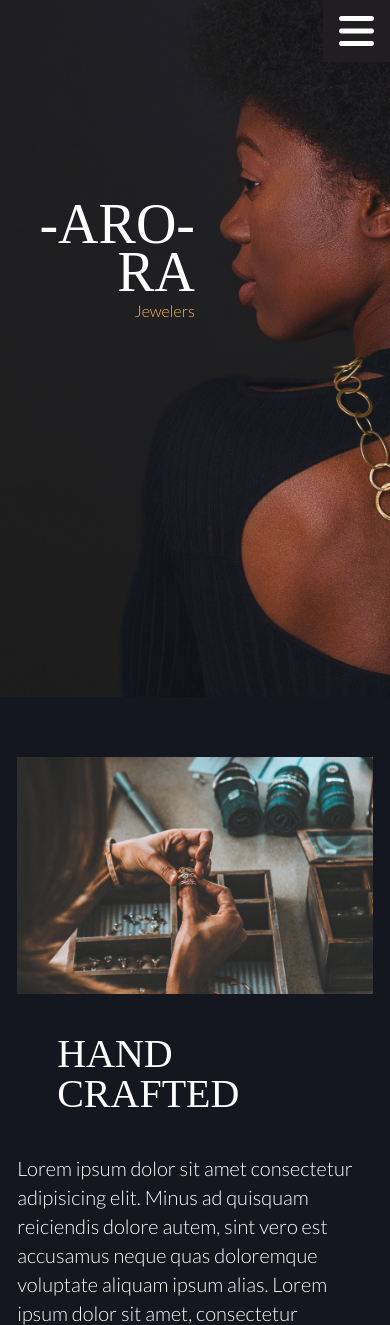
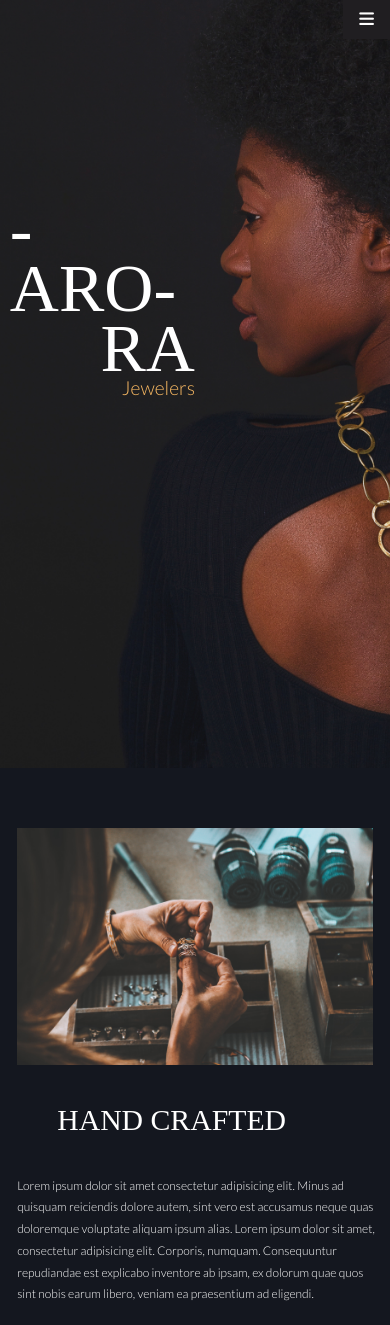
Before and after one commit to kingofkaties/katie-king-project-one, a plain HTML site: page index.html in a window 390 px wide. Shown: the top 1325 px of the page. Drawn offline with Linux system fonts and the light colour scheme; a web font is replaced by a local one.

Commit message:
Changed line-height to ems

```diff
--- a/styles.css
+++ b/styles.css
@@ -46,7 +46,7 @@ img {
 }
 
 html {
-    font-size: 1rem;
+    font-size: 100%;
 }
 
 /* colours */
@@ -71,7 +71,8 @@ p,
 label,
 .btn,
 .social,
-header a:hover {
+header a:hover,
+header i {
     color: #fff;
 }
 
@@ -102,6 +103,10 @@ footer a,
 
 /* font sizes */
 
+h1 {
+    font-size: 10.125em;
+}
+
 h3 {
     font-size: 3.1em;
 }
@@ -113,6 +118,11 @@ label {
     font-family: "lato";
 }
 
+.read-more,
+h5 {
+    font-size: 1.5625em;
+}
+
 p,
 label {
     font-weight: 300;
@@ -120,11 +130,11 @@ label {
 
 a,
 p {
-    line-height: 29px;
+    line-height: 1.8125em;
 }
 
 label {
-    line-height: 40px;
+    line-height: 3em;
 }
 
 h1,
@@ -138,13 +148,13 @@ footer a,
 }
 
 p,
-header a {
+header a,
+footer a {
     font-size: 1.25em;
 }
 
 footer p {
     font-size: 0.9375em;
-
 }
 
 a {
@@ -160,8 +170,7 @@ a {
     margin-top: 30px;
     padding: 5px;
     border: #faba63 2px solid;
-    font-size: 1.5625em;
-    line-height: 29px;
+    line-height: 1.2em;
 }
 
 .read-more:hover {
@@ -199,10 +208,9 @@ header .inner-wrapper {
 }
 
 h1 {
-    font-size: 10.125em;
     float: right;
     clear: both;
-    line-height: 140.4px
+    line-height: 0.87em;
 }
 
 h2 {
@@ -210,7 +218,6 @@ h2 {
     font-weight: 300;
     float: right;
     clear: both;
-    line-height: 46px;
 }
 
 /* nav */
@@ -270,7 +277,9 @@ LATEST COLLECTION STYLES
 
 
 
-/* ICONS SECTION */
+/*
+ICONS SECTION
+*/
 
 .icon {
     float: left;
@@ -284,9 +293,9 @@ i {
     margin-bottom: 15px;
 }
 
-
-
-/* GRID SECTION */
+/*
+GRID SECTION
+*/
 
 .grid-img-1,
 .grid-img-2,
@@ -314,14 +323,6 @@ i {
 }
 
 /* FOOTER STYLES */
-
-h5 {
-    font-size: 25px;
-}
-
-footer a {
-    font-size: 20px;
-}
 
 footer nav,
 .newsletter-signup,
@@ -385,9 +386,6 @@ MEDIA QUERIES
 
 @media (max-width: 1100px) {
 
-    /* ajusting font size */
-
-
     /* compressing footer */
     footer nav,
     .newsletter-signup,
@@ -433,6 +431,10 @@ MEDIA QUERIES
 
 @media (max-width: 940px) {
 
+    html {
+        font-size: 80%;
+    }
+
     /* ajusting grid margins */
     .grid-text-1 {
         padding: 2% 2% 2% 0;
@@ -457,9 +459,6 @@ MEDIA QUERIES
     }
 
     /* adjusting font sizes */
-    h3 {
-        font-size: 2em;
-    }
 
     .inner-wrapper {
         width: 90%;
@@ -469,15 +468,6 @@ MEDIA QUERIES
 
     .hero-text {
         padding: 70px 0;
-    }
-
-    h1 {
-        font-size: 6em;
-        line-height: 90px;
-    }
-
-    h2 {
-        font-size: 2em;
     }
 
     .social {
@@ -498,7 +488,6 @@ MEDIA QUERIES
     }
 
     header i {
-        color: #fff;
         font-size: 2.5em;
         margin: 10px;
     }
@@ -506,6 +495,10 @@ MEDIA QUERIES
 }
 
 @media (max-width: 768px) {
+
+    html {
+        font-size: 70%;
+    }
 
     /* shrink wrapper */
     .inner-wrapper {
@@ -527,15 +520,7 @@ MEDIA QUERIES
     header {
         background-image: url("./assets/header-mobile.jpg");
         background-size: cover;
-    }
-
-    h1 {
-        font-size: 4em;
-        line-height: 60px;
-    }
-
-    h2 {
-        line-height: 30px;
+        font-size: 0.7em;
     }
 
     .hero-text {
@@ -556,7 +541,6 @@ MEDIA QUERIES
     }
 
     h3 {
-        font-size: 2.5em;
         padding: 40px;
     }
 
@@ -565,7 +549,6 @@ MEDIA QUERIES
     }
 
     /* hide final gallery item */
-
     .gallery-item:last-child {
         display: none;
     }
@@ -578,11 +561,6 @@ MEDIA QUERIES
         width: calc(50% - 8px);
     }
 
-    /* shrink icons section */
-    h4 {
-        font-size: 0.6em;
-    }
-
     /* make grid vertical */
     .grid-img-1,
     .grid-img-2,
@@ -592,22 +570,15 @@ MEDIA QUERIES
         width: 100%;
     }
 
-
 }
 
 @media (max-width: 480px) {
 
-    /* shrink hero text */
-    h1 {
-        font-size: 3.5em;
-        line-height: 48px;
+    html {
+        font-size: 60%;
     }
 
-    h2 {
-        font-size: 1em;
-    }
-
-    /* stackinig icons */
+    /* stacking icons */
     .icon {
         float: none;
         margin: 0 auto;
```
